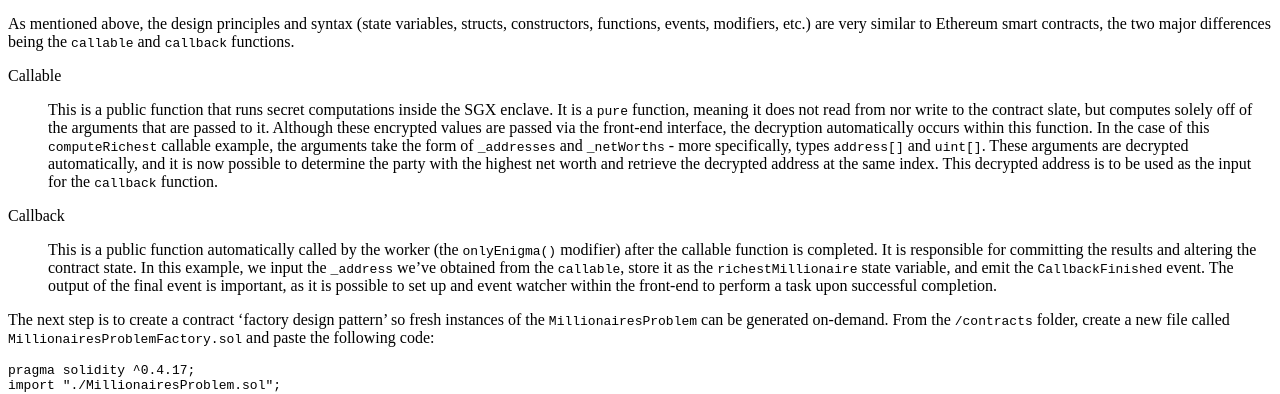
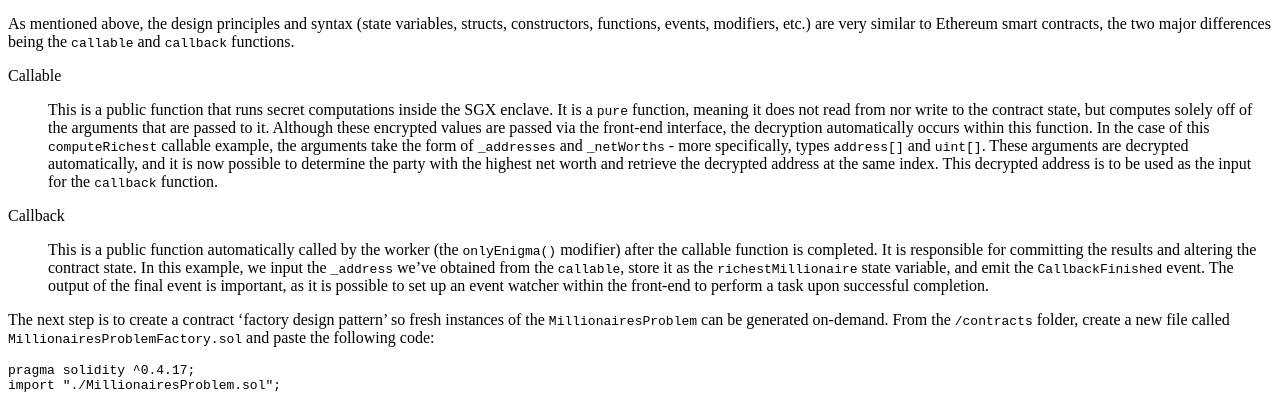
Before and after one commit to scrtlabs/protocol, a Sphinx documentation site: the page built from docs/source/SecretContracts.rst, in a window 1280 px wide and 900 px high, scrolled down 1866 px. Shown: the part 159-553 px from the top of the window. Built offline with Sphinx 7.4.7 and the Read the Docs theme 2.0.0, drawn with Linux system fonts in a browser that asks for light colours; some of the changed text lies outside the part shown.

Commit message:
DOC: small typos

```diff
--- a/docs/source/SecretContracts.rst
+++ b/docs/source/SecretContracts.rst
@@ -115,8 +115,8 @@ functions, events, modifiers, etc.) are very similar to Ethereum smart contracts
 differences being the ``callable`` and ``callback`` functions.
 
 Callable
-  This is a public function that runs secret computations inside the SGX enclave. It is a   ``pure``
-  function, meaning it does not read from nor write to the contract slate, but computes solely
+  This is a public function that runs secret computations inside the SGX enclave. It is a ``pure``
+  function, meaning it does not read from nor write to the contract state, but computes solely
   off of the arguments that are passed to it. Although these encrypted values are passed via
   the front-end interface, the decryption automatically occurs within this function.
   In the case of this ``computeRichest`` callable example, the arguments take the form
@@ -131,7 +131,7 @@ Callback
   altering the contract state. In this example, we input the ``_address`` we’ve obtained from the
   ``callable``, store it as the ``richestMillionaire`` state variable, and emit the
   ``CallbackFinished`` event. The output of the final event is important, as it is possible to set
-  up and event watcher within the front-end to perform a task upon successful completion.
+  up an event watcher within the front-end to perform a task upon successful completion.
 
 The next step is to create a contract 'factory design pattern' so fresh instances of the
 ``MillionairesProblem`` can be generated on-demand. From the ``/contracts`` folder, create a new
```
Also changed, not shown: other parts of docs/source/SecretContracts.rst (+1 -1 lines).
